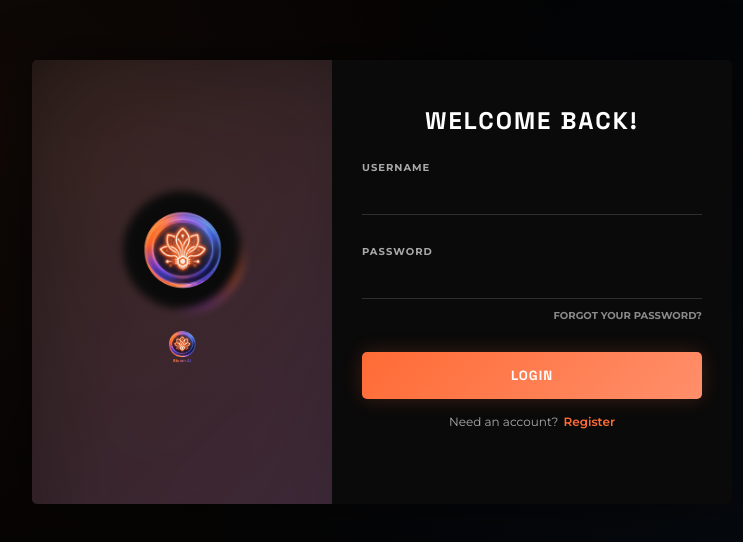
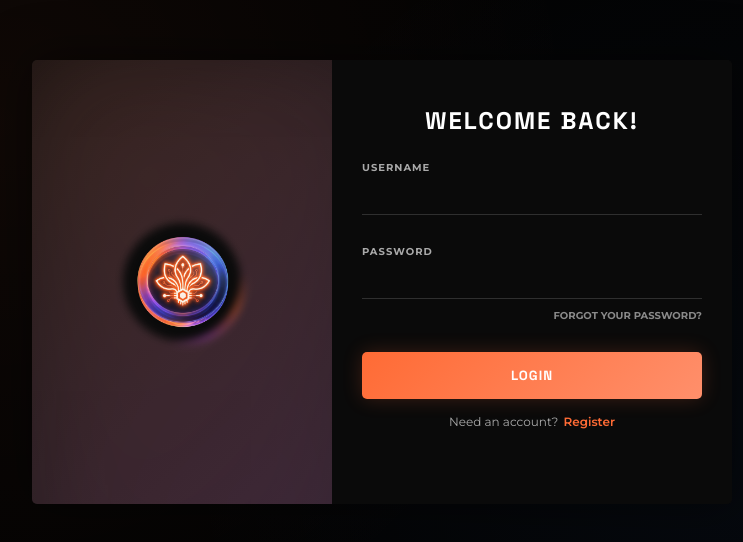
Before and after one commit to psikolele/Bloom-AI, a React (Vite) app: page / in a window 1280 px wide. Shown: the part 118-660 px from the top of the page, without its empty margins (258-1001 px from the left). Built offline with nearby package versions, Linux system fonts and the light colour scheme; a web font is replaced by a local one.

Commit message:
Remove duplicate logos and fix animation gap

```diff
--- a/src/components/Logo.jsx
+++ b/src/components/Logo.jsx
@@ -21,12 +21,13 @@ const Logo = ({ size = 60 }) => {
                 src="/bloom-icon.png"
                 alt="Bloom AI Logo"
                 style={{
-                    width: '96%', /* Filled to eliminate gap - increased from 85% */
-                    height: '96%',
+                    width: '100%',
+                    height: '100%',
                     objectFit: 'contain',
                     position: 'relative',
                     zIndex: 2,
-                    borderRadius: '50%'
+                    borderRadius: '50%',
+                    transform: 'scale(1.15)' /* Slightly larger to bridge the gap completely */
                 }}
             />
 
--- a/src/pages/Login.jsx
+++ b/src/pages/Login.jsx
@@ -102,9 +102,7 @@ const Login = () => {
                         <div className="logo-main">
                             <Logo size={120} />
                         </div>
-                        <div className="logo-text" style={{ marginTop: '1rem' }}>
-                            <img src="/bloom-text.png" alt="Bloom AI" style={{ height: '40px', objectFit: 'contain' }} />
-                        </div>
+                        {/* Logo Text Removed */}
                     </div>
 
                     {/* Accept Container (Right/Form) */}
--- a/src/pages/Register.jsx
+++ b/src/pages/Register.jsx
@@ -85,9 +85,7 @@ const Register = () => {
                         <div className="logo-main">
                             <Logo size={120} />
                         </div>
-                        <div className="logo-text" style={{ marginTop: '1rem' }}>
-                            <img src="/bloom-text.png" alt="Bloom AI" style={{ height: '40px', objectFit: 'contain' }} />
-                        </div>
+                        {/* Logo Text Removed */}
                     </div>
 
                     <div className="acceptContainer">
```
